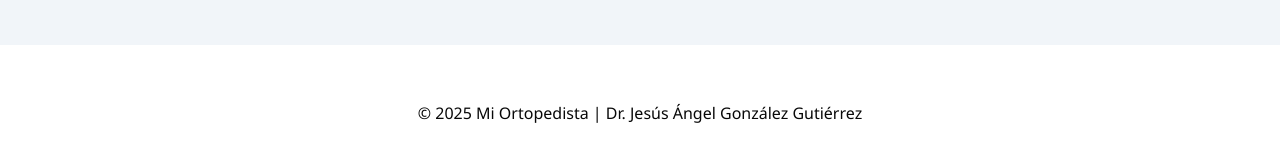
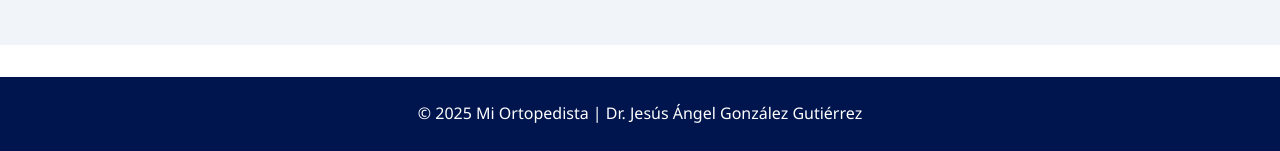
Before and after one commit to javieralejandro89/Dr.-Jesus-Angel, a plain HTML site: page index.html in a window 1280 px wide. Shown: the part 3831-3982 px from the top of the page. Drawn offline with Linux system fonts and the light colour scheme.

Commit message:
Actualizacion del footer

```diff
--- a/css/styles.css
+++ b/css/styles.css
@@ -637,8 +637,8 @@
 }
 /* === FOOTER === */
 footer {
-  background-color: var(--azul);
-  color: rgb(8, 8, 8);
+  background-color: #00154e;
+  color: rgb(255, 255, 255);
   text-align: center;
   padding: 1.5rem 1rem;
   margin-top: 2rem;
```
